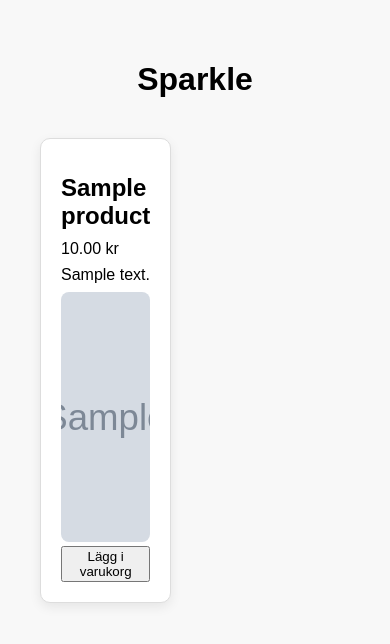
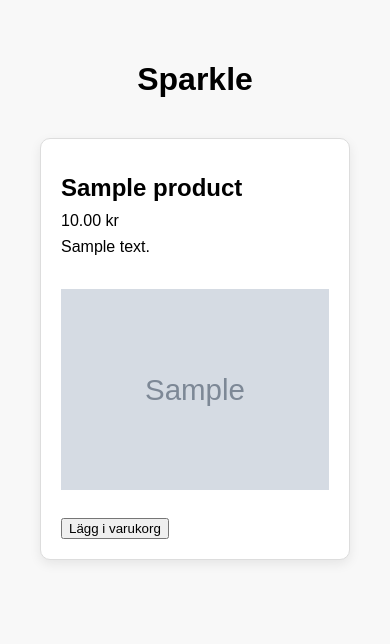
Before and after one commit to LynnWigardt/sparkle-ecommerce, a PHP site: page / in a window 390 px wide. Shown: the top 644 px of the page. Run offline with PHP 8.4, Linux system fonts and the light colour scheme; tables that the repository leaves empty hold one stand-in row (values such as "Sample post"); grey boxes marked "Sample" are stand-in pictures.

Commit message:
Product image imporement

```diff
--- a/css/style.css
+++ b/css/style.css
@@ -34,7 +34,8 @@ h1 {
 .product img {
     width: 100%;
     height: 250px;
-    object-fit: cover;
+    object-fit: contain;
+    object-position: center;
     border-radius: 8px;
 }
 
@@ -46,3 +47,15 @@ h1 {
 .product p {
     margin: 8px 0;
 }
+
+@media (max-width: 1000px) {
+    .products {
+        grid-template-columns: repeat(2, 1fr);
+    }
+}
+
+@media (max-width: 650px) {
+    .products {
+        grid-template-columns: 1fr;
+    }
+}
```
